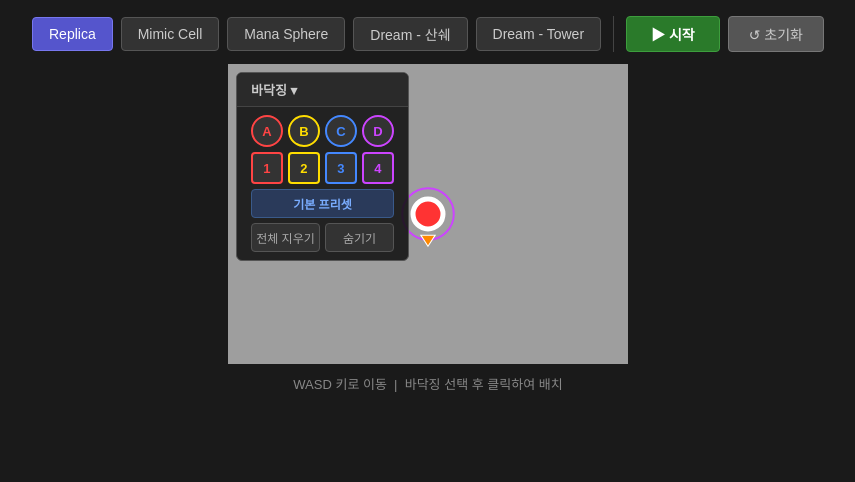
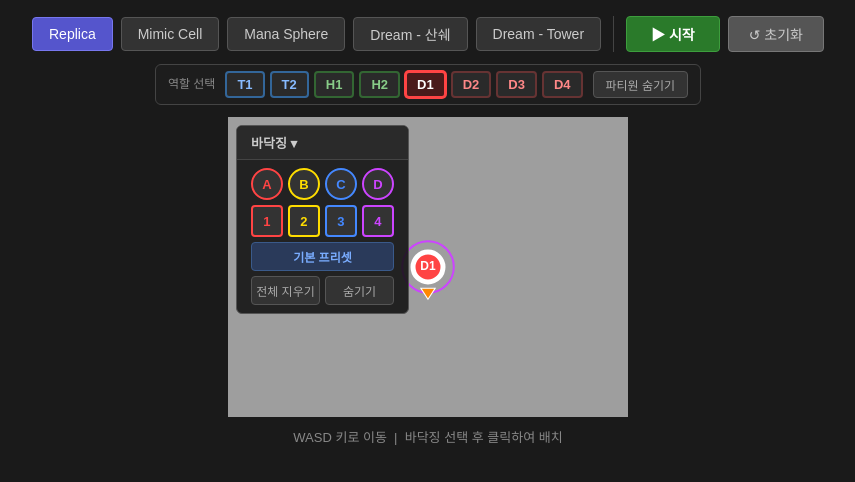
Before and after one commit to Ksr-ccb/AACHW-sim, a website built with webpack: page index.html in a window 1280 px wide. Shown: the whole page, without its empty margins (212-1067 px from the left). Built offline with nearby package versions, Linux system fonts and the light colour scheme.

Commit message:
feat: 다른 자동이동 파티원 기본 세팅

```diff
--- a/css/style.css
+++ b/css/style.css
@@ -170,6 +170,72 @@ body {
 }
 
 #btn-reset:hover { background: #666; }
+
+/* ── 파티 바 (역할 선택 + 파티원 토글) ──────── */
+#party-bar {
+  display: flex;
+  align-items: center;
+  gap: 10px;
+  flex-wrap: wrap;
+  justify-content: center;
+  padding: 6px 12px;
+  background: rgba(30,30,30,0.8);
+  border: 1px solid #444;
+  border-radius: 6px;
+}
+
+.party-bar-label {
+  font-size: 12px;
+  color: #888;
+  flex-shrink: 0;
+}
+
+#role-selector {
+  display: flex;
+  gap: 5px;
+  flex-wrap: wrap;
+  justify-content: center;
+}
+
+.role-btn {
+  padding: 4px 10px;
+  background: #2a2a2a;
+  border: 2px solid #555;
+  border-radius: 4px;
+  cursor: pointer;
+  font-size: 13px;
+  font-weight: bold;
+  color: #ccc;
+  min-width: 36px;
+  text-align: center;
+}
+
+.role-btn:hover { background: #383838; }
+
+.role-btn.tank        { border-color: #336699; color: #88bbff; }
+.role-btn.tank:hover  { background: #1a2a3a; }
+.role-btn.tank.active { background: #1a3a5a; border-color: #4488ff; color: #ffffff; box-shadow: 0 0 0 1px #4488ff; }
+
+.role-btn.healer        { border-color: #336633; color: #88cc88; }
+.role-btn.healer:hover  { background: #1a2a1a; }
+.role-btn.healer.active { background: #1a4a1a; border-color: #44cc44; color: #ffffff; box-shadow: 0 0 0 1px #44cc44; }
+
+.role-btn.dps        { border-color: #663333; color: #ff8888; }
+.role-btn.dps:hover  { background: #2a1a1a; }
+.role-btn.dps.active { background: #4a1a1a; border-color: #ff4444; color: #ffffff; box-shadow: 0 0 0 1px #ff4444; }
+
+#btn-party-toggle {
+  padding: 4px 12px;
+  background: #333;
+  color: #aaa;
+  border: 1px solid #555;
+  border-radius: 4px;
+  cursor: pointer;
+  font-size: 12px;
+  flex-shrink: 0;
+}
+
+#btn-party-toggle:hover { background: #444; color: #fff; }
 
 /* ── 바닥징 패널 (캔버스 위 overlay) ────────── */
 #marker-panel {
--- a/index.html
+++ b/index.html
@@ -17,6 +17,12 @@
         <button id="btn-start">▶ 시작</button>
         <button id="btn-reset">↺ 초기화</button>
       </div>
+    </div>
+
+    <div id="party-bar">
+      <span class="party-bar-label">역할 선택</span>
+      <div id="role-selector"></div>
+      <button id="btn-party-toggle">파티원 숨기기</button>
     </div>
 
     <div id="canvas-container">
--- a/src/js/core/GameEngine.js
+++ b/src/js/core/GameEngine.js
@@ -1,5 +1,8 @@
 import { Player } from './Player.js';
 import { Boss } from './Boss.js';
+import { PartyMember } from './PartyMember.js';
+
+export const ALL_ROLES = ['T1', 'T2', 'H1', 'H2', 'D1', 'D2', 'D3', 'D4'];
 
 export class GameEngine {
   constructor(canvas) {
@@ -7,6 +10,9 @@ export class GameEngine {
     this.ctx = canvas.getContext('2d');
     this.player = null;
     this.boss = null;
+    this.partyMembers = [];
+    this.partyVisible = true;
+    this.selectedRole = 'D1';
     this.aoes = [];
     this.bgImage = null;
     this.markerOverlay = null;
@@ -16,12 +22,15 @@ export class GameEngine {
     this.lastTime = null;
     this._rafId = null;
     this._mechanicTick = null;
-    // 원형 아레나 반지름 (이미지 기준 비율, 필요 시 기믹별 override)
     this.arenaRadiusRatio = 0.43;
   }
 
   get arenaRadius() {
     return Math.min(this.canvas.width, this.canvas.height) * this.arenaRadiusRatio;
+  }
+
+  get tileSize() {
+    return this.arenaRadius / 10;
   }
 
   loadBackground(src) {
@@ -37,17 +46,20 @@ export class GameEngine {
     });
   }
 
-  // 아레나 기준 1타일 크기 (arenaRadius 의 1/10)
-  get tileSize() {
-    return this.arenaRadius / 10;
-  }
-
-  // 게임루프 시작 (기믹 타임라인은 아직 시작 안 함)
   init() {
     if (this.player) this.player.destroy();
-    this.player = new Player(this.canvas.width / 2, this.canvas.height / 2, 15);
-    this.boss = new Boss(this.canvas.width / 2, this.canvas.height / 2, this.tileSize);
+
+    const cx = this.canvas.width / 2;
+    const cy = this.canvas.height / 2;
+
+    this.player = new Player(cx, cy, 15, this.selectedRole);
+    this.boss = new Boss(cx, cy, this.tileSize);
     this.boss.setScale(2.0);
+
+    const partyRoles = ALL_ROLES.filter((r) => r !== this.selectedRole);
+    this.partyMembers = partyRoles.map((r) => new PartyMember(r, cx, cy));
+    for (const pm of this.partyMembers) pm.visible = this.partyVisible;
+
     this.aoes = [];
     this.gameOver = false;
     this.mechActive = false;
@@ -58,7 +70,6 @@ export class GameEngine {
     this._rafId = requestAnimationFrame((t) => this._loop(t));
   }
 
-  // 기믹 타임라인 시작
   beginMechanic(mechanicFn) {
     if (this.gameOver) return;
     this.aoes = [];
@@ -66,15 +77,21 @@ export class GameEngine {
     this._mechanicTick = mechanicFn ? mechanicFn(this) : null;
   }
 
-  // 플레이어 위치 + AoE 초기화, 게임루프는 유지
   reset() {
     this.mechActive = false;
     this._mechanicTick = null;
     this.aoes = [];
     this.gameOver = false;
+    const cx = this.canvas.width / 2;
+    const cy = this.canvas.height / 2;
     if (this.player) {
-      this.player.x = this.canvas.width / 2;
-      this.player.y = this.canvas.height / 2;
+      this.player.x = cx;
+      this.player.y = cy;
+    }
+    for (const pm of this.partyMembers) {
+      pm.x = cx; pm.y = cy;
+      pm.targetX = cx; pm.targetY = cy;
+      pm.alive = true;
     }
   }
 
@@ -83,6 +100,28 @@ export class GameEngine {
     this.mechActive = false;
     if (this._rafId) cancelAnimationFrame(this._rafId);
     if (this.player) this.player.destroy();
+  }
+
+  // 역할 변경 — 실행 중이면 재초기화
+  setPlayerRole(role) {
+    this.selectedRole = role;
+    if (this.running) this.init();
+  }
+
+  // 파티원 오버레이 토글, 반환값: 현재 visible 상태
+  togglePartyVisible() {
+    this.partyVisible = !this.partyVisible;
+    for (const pm of this.partyMembers) pm.visible = this.partyVisible;
+    return this.partyVisible;
+  }
+
+  // 기믹에서 파티원 목표 위치 지정
+  // posMap: { T1: {x, y}, H2: {x, y}, ... }
+  setPartyPositions(posMap) {
+    for (const pm of this.partyMembers) {
+      const pos = posMap[pm.role];
+      if (pos) pm.setTarget(pos.x, pos.y);
+    }
   }
 
   _loop(timestamp) {
@@ -95,15 +134,26 @@ export class GameEngine {
 
       if (this.boss) this.boss.update(dt);
 
+      for (const pm of this.partyMembers) pm.update(dt);
+
       if (this.mechActive && this._mechanicTick) this._mechanicTick(dt);
 
+      // AoE 업데이트
+      for (const aoe of this.aoes) aoe.update(dt);
+
+      // 플레이어 피격
       for (const aoe of this.aoes) {
-        aoe.update(dt);
-        if (aoe.hitsPlayer(this.player)) {
-          this.gameOver = true;
-          break;
+        if (aoe.hitsPlayer(this.player)) { this.gameOver = true; break; }
+      }
+
+      // 파티원 피격 (오버레이 off여도 판정)
+      for (const pm of this.partyMembers) {
+        if (!pm.alive) continue;
+        for (const aoe of this.aoes) {
+          if (aoe.hitsPlayer(pm)) { pm.alive = false; break; }
         }
       }
+
       this.aoes = this.aoes.filter((a) => !a.done);
     }
 
@@ -123,6 +173,8 @@ export class GameEngine {
 
     for (const aoe of this.aoes) aoe.draw(ctx);
 
+    for (const pm of this.partyMembers) pm.draw(ctx);
+
     this.player.draw(ctx);
 
     if (this.gameOver) {
--- /dev/null
+++ b/src/js/core/PartyMember.js
@@ -0,0 +1,57 @@
+const ROLE_COLOR = { T: '#4488ff', H: '#44cc44', D: '#ff4444' };
+
+export class PartyMember {
+  constructor(role, x, y) {
+    this.role = role;
+    this.x = x;
+    this.y = y;
+    this.radius = 12;
+    this.targetX = x;
+    this.targetY = y;
+    this.speed = 3.5;
+    this.visible = true;
+    this.alive = true;
+  }
+
+  get color() {
+    return ROLE_COLOR[this.role[0]] ?? '#aaaaaa';
+  }
+
+  setTarget(x, y) {
+    this.targetX = x;
+    this.targetY = y;
+  }
+
+  update(dt) {
+    if (!this.alive) return;
+    const dx = this.targetX - this.x;
+    const dy = this.targetY - this.y;
+    const dist = Math.sqrt(dx * dx + dy * dy);
+    if (dist > 0.5) {
+      const step = Math.min(this.speed * (dt / 16), dist);
+      this.x += (dx / dist) * step;
+      this.y += (dy / dist) * step;
+    }
+  }
+
+  draw(ctx) {
+    if (!this.visible) return;
+    const r = this.radius;
+
+    ctx.save();
+    ctx.beginPath();
+    ctx.arc(this.x, this.y, r, 0, Math.PI * 2);
+    ctx.fillStyle = this.alive ? this.color : 'rgba(100,100,100,0.6)';
+    ctx.fill();
+    ctx.strokeStyle = this.alive ? '#ffffff' : '#777777';
+    ctx.lineWidth = 2;
+    ctx.stroke();
+
+    ctx.fillStyle = this.alive ? '#ffffff' : '#aaaaaa';
+    ctx.font = `bold ${Math.floor(r * 0.85)}px sans-serif`;
+    ctx.textAlign = 'center';
+    ctx.textBaseline = 'middle';
+    ctx.fillText(this.role, this.x, this.y);
+    ctx.restore();
+  }
+}
--- a/src/js/core/Player.js
+++ b/src/js/core/Player.js
@@ -1,8 +1,11 @@
+const ROLE_COLOR = { T: '#4488ff', H: '#44cc44', D: '#ff4444' };
+
 export class Player {
-  constructor(x, y, radius) {
+  constructor(x, y, radius, role = null) {
     this.x = x;
     this.y = y;
     this.radius = radius;
+    this.role = role;
     this.speed = 4;
     this.keys = new Set();
 
@@ -15,6 +18,11 @@ export class Player {
 
     document.addEventListener('keydown', this._onKeyDown);
     document.addEventListener('keyup', this._onKeyUp);
+  }
+
+  get color() {
+    if (!this.role) return '#ff3333';
+    return ROLE_COLOR[this.role[0]] ?? '#ff3333';
   }
 
   update(canvasWidth, canvasHeight, arenaRadius) {
@@ -36,13 +44,22 @@ export class Player {
   }
 
   draw(ctx) {
+    const r = this.radius;
     ctx.beginPath();
-    ctx.arc(this.x, this.y, this.radius, 0, Math.PI * 2);
-    ctx.fillStyle = '#ff3333';
+    ctx.arc(this.x, this.y, r, 0, Math.PI * 2);
+    ctx.fillStyle = this.color;
     ctx.fill();
     ctx.strokeStyle = '#ffffff';
     ctx.lineWidth = 5;
     ctx.stroke();
+
+    if (this.role) {
+      ctx.fillStyle = '#ffffff';
+      ctx.font = `bold ${Math.floor(r * 0.85)}px sans-serif`;
+      ctx.textAlign = 'center';
+      ctx.textBaseline = 'middle';
+      ctx.fillText(this.role, this.x, this.y);
+    }
   }
 
   destroy() {
--- a/src/js/index.js
+++ b/src/js/index.js
@@ -1,4 +1,4 @@
-import { GameEngine } from './core/GameEngine.js';
+import { GameEngine, ALL_ROLES } from './core/GameEngine.js';
 import { MarkerOverlay } from './core/MarkerOverlay.js';
 import * as replica from './mechanics/replica.js';
 import * as mimicCell from './mechanics/mimicCell.js';
@@ -115,7 +115,41 @@ function buildMarkerToolbar() {
   });
 }
 
+// ── 역할 선택 + 파티원 오버레이 ──────────────
+function roleClass(role) {
+  if (role.startsWith('T')) return 'tank';
+  if (role.startsWith('H')) return 'healer';
+  return 'dps';
+}
+
+function buildRoleSelector() {
+  const selector = document.getElementById('role-selector');
+
+  ALL_ROLES.forEach((role) => {
+    const btn = document.createElement('button');
+    btn.className = `role-btn ${roleClass(role)}`;
+    btn.dataset.role = role;
+    btn.textContent = role;
+    btn.addEventListener('click', () => {
+      document.querySelectorAll('.role-btn').forEach((b) => b.classList.remove('active'));
+      btn.classList.add('active');
+      engine.setPlayerRole(role);
+    });
+    selector.appendChild(btn);
+  });
+
+  // 기본 선택 표시
+  selector.querySelector(`[data-role="${engine.selectedRole}"]`)?.classList.add('active');
+
+  const btnToggle = document.getElementById('btn-party-toggle');
+  btnToggle.addEventListener('click', () => {
+    const visible = engine.togglePartyVisible();
+    btnToggle.textContent = visible ? '파티원 숨기기' : '파티원 표시';
+  });
+}
+
 buildMechanicTabs();
 buildControls();
 buildMarkerToolbar();
+buildRoleSelector();
 selectMechanic('replica');
```
